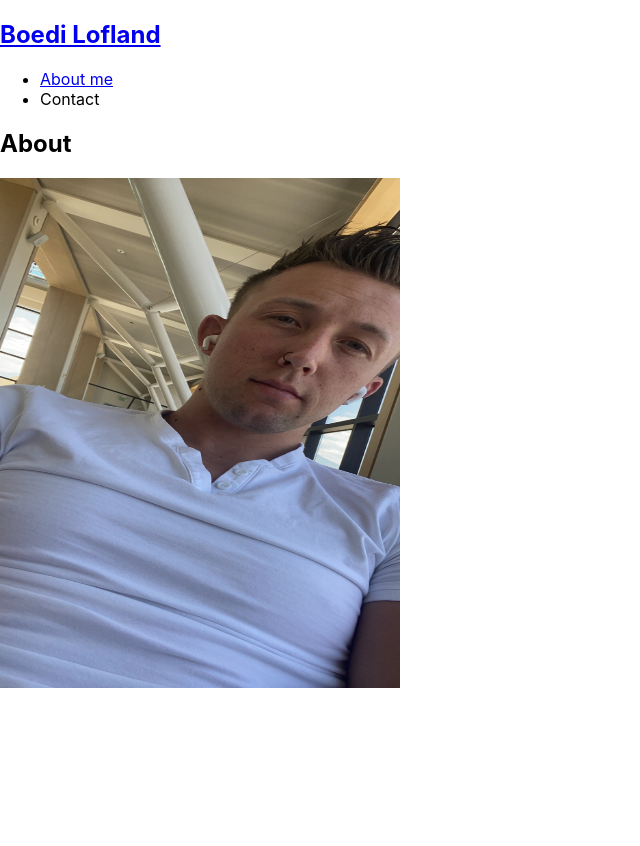
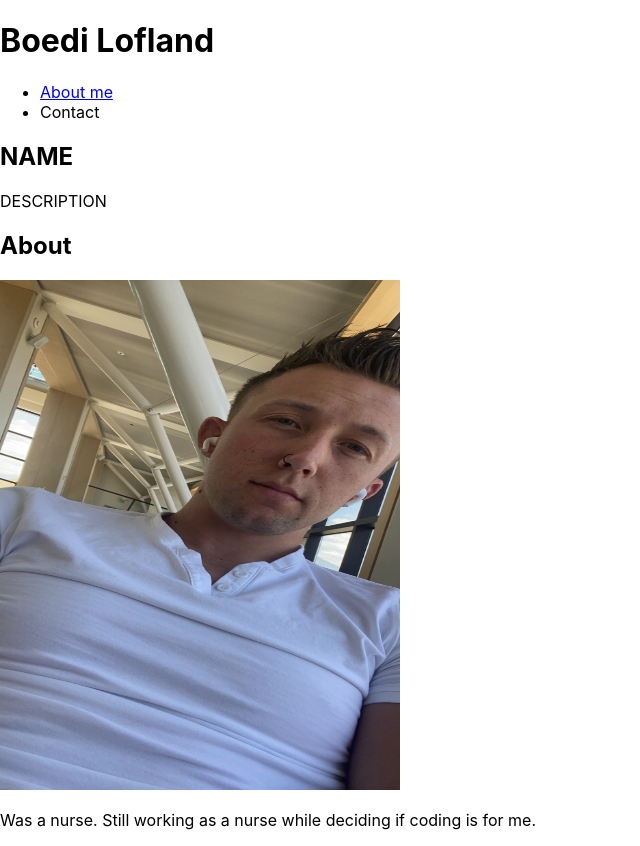
Before and after one commit to blofland/react-portfolio, a React (Create React App) app: page / in a window 1280 px wide. Shown: the whole page, without its empty margins (0-640 px from the left). Before the commit the page ends 800 px from the top, so only its background shows below. Built offline with nearby package versions, Linux system fonts and the light colour scheme.

Commit message:
adding nav

```diff
--- a/package.json
+++ b/package.json
@@ -6,7 +6,9 @@
     "@testing-library/jest-dom": "^5.15.0",
     "@testing-library/react": "^11.2.7",
     "@testing-library/user-event": "^12.8.3",
+    "bootstrap": "^5.1.3",
     "react": "^17.0.2",
+    "react-bootstrap": "^2.0.2",
     "react-dom": "^17.0.2",
     "react-scripts": "4.0.3",
     "web-vitals": "^1.1.2"
--- a/src/App.js
+++ b/src/App.js
@@ -1,13 +1,17 @@
 import React from 'react';
 import About from './components/About'
-import Navigation from './components/Navigation'
+import Projects from './components/Projects'
+import Header from './components/Header'
+import './App.css'
 
 function App() {
   return (
 <div>
-  <main>
-    <Navigation/>
+  <Header/>
+
+    <Projects/>
     <About/>
+     <main>
   </main>
 </div>
   );
--- a/src/components/About/index.js
+++ b/src/components/About/index.js
@@ -7,6 +7,7 @@
       <h1 id="about">About</h1>
       <img src={coverImage} className="my-2" style={{ width: 400,
       height: 510 }} alt="cover" />
+      <p>Was a nurse.  Still working as a nurse while deciding if coding is for me.</p>
     </section>
   );
 }
--- /dev/null
+++ b/src/components/Contact/index.js
@@ -0,0 +1,3 @@
+import React from 'react';
+
+export default Contact;
--- /dev/null
+++ b/src/components/Header/index.js
@@ -0,0 +1,14 @@
+import React from 'react'
+import Navigation from '../Navigation'
+
+function Header(props) {
+    return <header>
+
+        <div id="developer-id"><h1>Boedi Lofland</h1></div>
+       <Navigation/>
+    </header>
+}
+
+
+
+export default Header;
--- a/src/components/Navigation/index.js
+++ b/src/components/Navigation/index.js
@@ -1,31 +1,46 @@
 import React from 'react'
+import { capitalizeFirstLetter } from "../../utils/helpers";
+import { Nav } from 'react-bootstrap';
 
-function Navigation() {
-    return(
+function Navigation(props) {
+    const {
+      categories = [],
+      setCurrentCategory,
+      currentCategory,
+    } = props;
 
-<header>
-  <h2>
-    <a href="/">
-       Boedi Lofland
-    </a>
-  </h2>
+    return (
+      <header className="flex-row px-1">
         <nav>
           <ul className="flex-row">
             <li className="mx-2">
-        <a href="#about">
+              <a data-testid="about" href="#about">
                 About me
               </a>
             </li>
-      <li>
+            <li className="mx-2">
               <span>Contact</span>
-
-          <span>
-
+            </li>
+            {categories.map((category) => (
+              <li
+                className={`mx-1 ${
+                  currentCategory.name === category.name && 'navActive'
+                  }`}
+                key={category.name}
+              >
+                <span
+                  onClick={() => {
+                    setCurrentCategory(category)
+                  }}
+                >
+                  {capitalizeFirstLetter(category.name)}
                 </span>
               </li>
-
+            ))}
           </ul>
         </nav>
       </header>
-)}
+    );
+  }
+
 export default Navigation;
--- /dev/null
+++ b/src/components/Projects/index.js
@@ -0,0 +1,11 @@
+import React from 'react';
+
+function Projects() {
+  return (
+    <section>
+      <h1>NAME</h1>
+      <p>DESCRIPTION</p>
+    </section>
+  );
+}
+export default Projects;
--- /dev/null
+++ b/src/utils/helpers.js
@@ -0,0 +1,8 @@
+export function capitalizeFirstLetter(string) {
+    return string.charAt(0).toUpperCase() + string.slice(1);
+  }
+
+  export function validateEmail(email) {
+    var re = /^(([^<>()[\]\\.,;:\s@"]+(\.[^<>()[\]\\.,;:\s@"]+)*)|(".+"))@((\[[0-9]{1,3}\.[0-9]{1,3}\.[0-9]{1,3}\.[0-9]{1,3}\])|(([a-zA-Z\-0-9]+\.)+[a-zA-Z]{2,}))$/;
+    return re.test(String(email).toLowerCase());
+  }
```
Also changed, not shown: 1 other file (tests, documents, lock files or other folders). Lines whose indentation alone changed are shown as unchanged.
